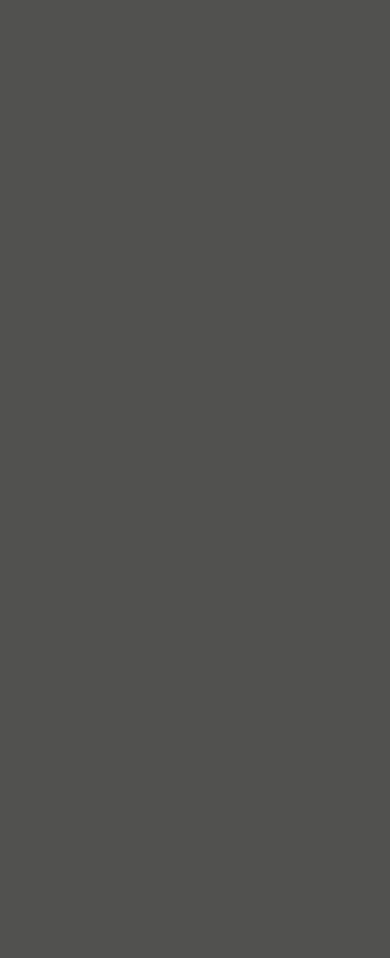
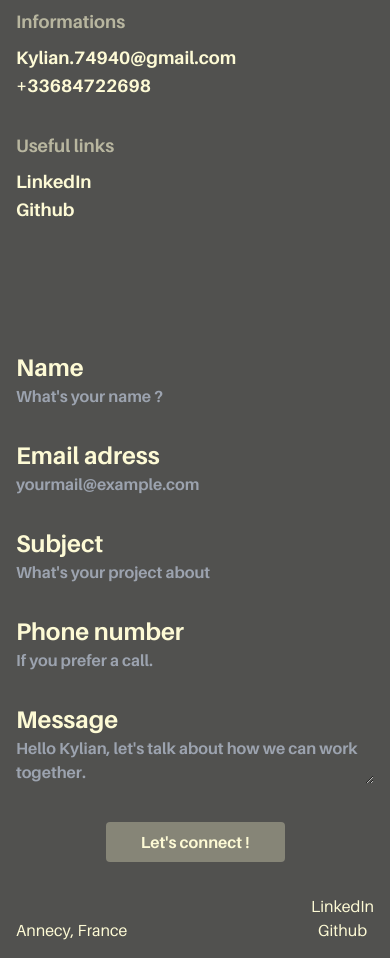
Before and after one commit to KylianZamy74/Portfolio-Kylian-Zamy, a Next.js app in the folder my-project/: page /contact in a window 390 px wide. Shown: the part 900-1858 px from the top of the page. Before the commit the page ends 844 px from the top, so only its background shows below. Built offline with nearby package versions, Linux system fonts and the light colour scheme.

Commit message:
feat integration de la page contact et about + responsive

```diff
--- a/my-project/src/components/Footer.tsx
+++ b/my-project/src/components/Footer.tsx
@@ -1,4 +1,5 @@
 import React from "react";
+import Link from "next/link";
 
 export default function Footer() {
 
@@ -14,7 +15,7 @@ export default function Footer() {
             </div>
 
             <div className="border-2 border-[#FDFAD5] mt-28 p-2 rounded w-1/3 text-center hover:bg-[#FDFAD5] hover:text-[#1E1E1E] duration-200">
-                <span>Get in touch</span>
+                <Link href="/contact">Get in touch</Link>
             </div>
 
             <div className="flex justify-between mt-20 ">
--- a/my-project/src/components/Modal/Menu.tsx
+++ b/my-project/src/components/Modal/Menu.tsx
@@ -9,8 +9,9 @@ export default function Menu() {
         <>
         <nav>
             <li>Projects</li>
+            <li><Link href={'/'}>Home</Link></li>
             <li><Link href={'/contact'}>Contact</Link></li>
-            <li><Link href={'/about'}>about</Link></li>
+            <li><Link href={'/about'}>About</Link></li>
             <button onClick={closeModal}>Fermer</button>
         </nav>
         </>
--- a/my-project/src/pages/contact.tsx
+++ b/my-project/src/pages/contact.tsx
@@ -1,5 +1,75 @@
-
+import React from "react";
+import '@/styles/global.css';
+import Header from "@/components/Header";
+import { useModalStore } from "@/store/useModalStore";
+import Menu from "@/components/Modal/Menu";
 export default function Contact() {
 
-    <h1>Bienvenue sur la page de contact</h1>
+    const { isOpen } = useModalStore();
+
+
+    return (
+        <>
+            <Header />
+            <div className="flex-col flex justify-center h-screen p-4">
+                <h1 className="text-[#FDFAD5] text-6xl">Let&apos;s begin a <strong className="text-[#F97316]">project.</strong></h1>
+            </div>
+
+            <section className="text-[#FDFAD5] font-bold px-4">
+                <div className="flex-col flex text-lg">
+                    <h3 className="text-labelYellow mb-2">Informations</h3>
+                    <div className="w-full flex-col flex justify">
+                        <button className="text-left">Kylian.74940@gmail.com</button>
+                        <button className="text-left">+33684722698</button>
+                    </div>
+                </div>
+                <div className="mt-8 text-lg">
+                    <h3 className="text-labelYellow mb-2">Useful links</h3>
+                    <div className="flex-col flex">
+                        <button className="text-left">LinkedIn</button>
+                        <button className="text-left">Github</button>
+                    </div>
+                </div>
+            </section>
+
+            <section className="mt-32 px-4">
+                <form className="text-[#FDFAD5] font-bold">
+                    <div>
+                        <label  className="text-2xl flex-col flex" htmlFor="name">Name</label>
+                        <input className="bg-transparent" type="text"name="name" placeholder="What's your name ?"/>
+                    </div>
+                    <div className="mt-8">
+                        <label  className="text-2xl flex-col flex" htmlFor="email">Email adress</label>
+                        <input className="bg-transparent" type="text"name="email" placeholder="yourmail@example.com"/>
+                    </div>
+                    <div className="mt-8">
+                        <label  className="text-2xl flex-col flex" htmlFor="subject">Subject</label>
+                        <input className="bg-transparent" type="text"name="subject" placeholder="What's your project about ?"/>
+                    </div>
+                    <div className="mt-8">
+                        <label className="text-2xl flex-col flex" htmlFor="number">Phone number</label>
+                        <input  className="bg-transparent" type="text"name="number" placeholder="If you prefer a call."/>
+                    </div>
+                    <div className="mt-8">
+                        <label className="text-2xl flex-col flex" htmlFor="message">Message</label>
+                        <textarea className="bg-transparent w-full" name="message" placeholder="Hello Kylian, let's talk about how we can work together."/>
+                    </div>
+                    <div className="mt-8 bg-[#FDFAD5] bg-fadedYellow text-center rounded p-2  w-1/2 mx-auto">
+                        <button type="submit">Let&apos;s connect !</button>
+                    </div>
+                </form>
+            </section>
+
+            <footer className="flex justify-between text-[#FDFAD5] p-4 pt-8 ">
+                <div className="mt-6">
+                    <span>Annecy, France</span>
+                </div>
+                <div className="flex-col flex">
+                    <button>LinkedIn</button>
+                    <button>Github</button>
+                </div>
+            </footer>
+            {isOpen && <Menu />}
+        </>
+    )
 }
--- a/my-project/src/pages/index.tsx
+++ b/my-project/src/pages/index.tsx
@@ -1,4 +1,4 @@
-import React, {useState} from "react";
+import React from "react";
 // import Link from "next/link";
 import '@/styles/global.css';
 import { LuArrowDownRight } from "react-icons/lu";
@@ -11,17 +11,17 @@ import { useModalStore } from "@/store/useModalStore";
 
 export default function Home() {
 
-    const {isOpen, closeModal} = useModalStore();
+    const { isOpen } = useModalStore();
 
     return (
         <>
             {/* Header de la page */}
             <Header />
 
-            <main className="">
+            <main >
                 {/* Section d'introduction */}
                 <div className="flex-col flex justify-center h-screen p-4">
-                    <span className="text-[#FDFAD5] text-6xl">Freelance Developer.</span>
+                    <h1 className="text-[#FDFAD5] text-6xl">Freelance Developer.</h1>
                     <em className="text-[#F97316] font-light">Fullstack.</em>
                 </div>
 
@@ -36,11 +36,16 @@ export default function Home() {
                 <div className="w-full">
                     <section className="bg-[#FDFAD5] h-screen text-3xl flex justify-center items-center p-4 flex-col">
                         <div className="mt-24">
+                            <p>
                                 <em>
                                     I&apos;m a passionate web developer eager to craft sleek, elegant, and functional solutions.
-                                Let&apos;s grow your ideas together and turn them into
+                                </em>
+                            </p>
+                            <p>
+                                <em>Let&apos;s grow your ideas together and turn them into
                                     <span className="text-[#F97316]"> success</span>.
                                 </em>
+                            </p>
                         </div>
                         <div>
                             <LuArrowDownRight className="h-12 w-12 mt-4" />
@@ -62,7 +67,7 @@ export default function Home() {
                 </div>
             </main>
 
-            {isOpen && <Menu closeModal={closeModal}/>}
+            {isOpen && <Menu />}
         </>
     );
 }
--- a/my-project/tailwind.config.js
+++ b/my-project/tailwind.config.js
@@ -12,6 +12,10 @@ module.exports = {
     extend: {
       fontFamily: {
         sans: ['Aileron', 'sans-serif'],
+      },
+      colors: {
+        labelYellow: 'rgba(253, 250, 213, 0.60)',
+        fadedYellow: 'rgba(253, 250, 213, 0.30)',
       }
     },
   },
```
Also changed, not shown: my-project/src/pages/about.tsx (+50 -7 lines). Lines whose indentation alone changed are shown as unchanged.
